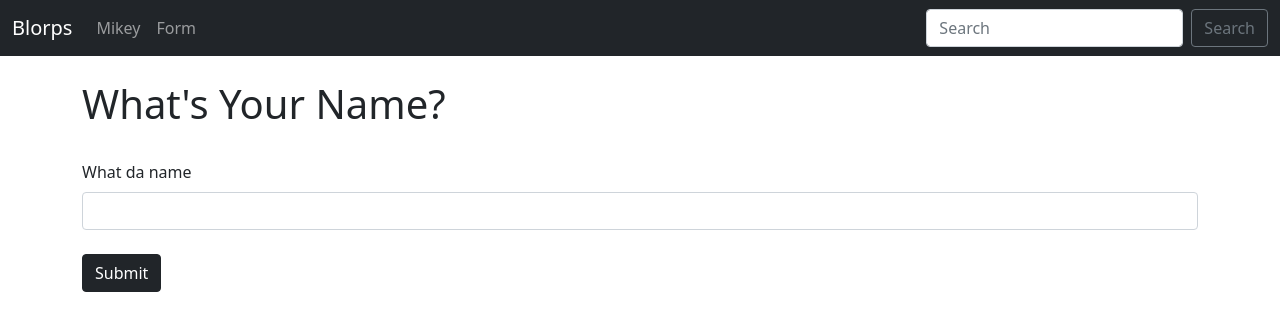
After one commit to HSU-S21-CS232/p05-mc683, a Flask app: page /name in a window 1280 px wide. The commit adds this page. Shown: the top 331 px of the page. Run offline with Flask 2, Linux system fonts and the light colour scheme.

Commit message:
Implemented wtf web form.

```diff
--- a/main.py
+++ b/main.py
@@ -1,5 +1,8 @@
 from flask import Flask, render_template
 from flask_sqlalchemy import SQLAlchemy
+from flask_wtf import FlaskForm
+from wtforms import StringField, SubmitField
+from wtforms.validators import DataRequired
 from datetime import datetime
 
 
@@ -8,6 +11,7 @@ from datetime import datetime
 
 # Create Flask instance.
 app = Flask(__name__)
+app.config['SECRET_KEY'] = "Python Key For Secret Bidness"
 
 # Add Database
 app.config['SQLALCHEMY_DATABASE_URI'] = 'sqlite:///bands.db'
@@ -15,6 +19,10 @@ db = SQLAlchemy(app)
 
 
 
+# Create a form class
+class NameForm(FlaskForm):
+    name = StringField("What da name", validators=[DataRequired()])
+    submit = SubmitField("Submit")
 
 
 # Create route decorator.
@@ -39,5 +47,20 @@ def page_not_found(e):
     return render_template("500.html"), 500
 
 
+# Create Name Page
+@app.route("/name", methods=['GET', 'POST'])
+def name():
+    name = None
+    form = NameForm()
+    # Validate Form
+    if form.validate_on_submit():
+        name = form.name.data
+        form.name.data = ''
+    return render_template("name.html",
+        name = name,
+        form = form)
+
+
+
 if __name__ == "__main__":
     app.run()
--- /dev/null
+++ b/templates/name.html
@@ -0,0 +1,22 @@
+{% extends 'base.html' %}
+
+{% block content %}
+
+{% if name %}
+    <h1>Hello {{ name }}</h1>
+
+{% else %}
+    <h1>What's Your Name?</h1>
+    <br/>
+    <form method="POST">
+        {{ form.hidden_tag() }}
+
+        {{ form.name.label(class="form-label") }}
+        {{ form.name(class="form-control") }}
+        <br/>
+        {{ form.submit(class="btn btn-dark") }}
+    </form>
+
+{% endif %}
+
+{% endblock %}
--- a/templates/navbar.html
+++ b/templates/navbar.html
@@ -11,11 +11,15 @@
             <a class="nav-link" href="{{ url_for('user', name='Mikey')}}">Mikey</a>
           </li>
 
+          <li class="nav-item">
+            <a class="nav-link" href="{{ url_for('name')}}">Form</a>
+          </li>
+
 
         </ul>
         <form class="d-flex">
           <input class="form-control me-2" type="search" placeholder="Search" aria-label="Search">
-          <button class="btn btn-outline-success" type="submit">Search</button>
+          <button class="btn btn-outline-secondary" type="submit">Search</button>
         </form>
       </div>
     </div>
```
Also changed, not shown: README.md.
